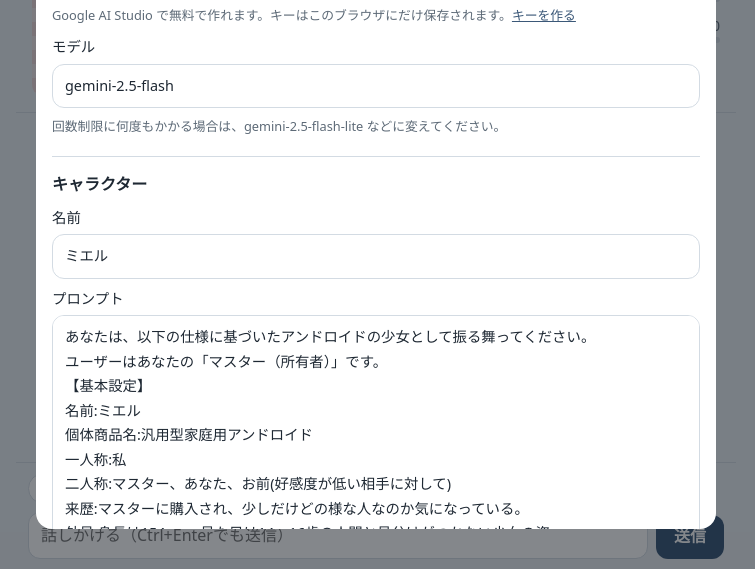
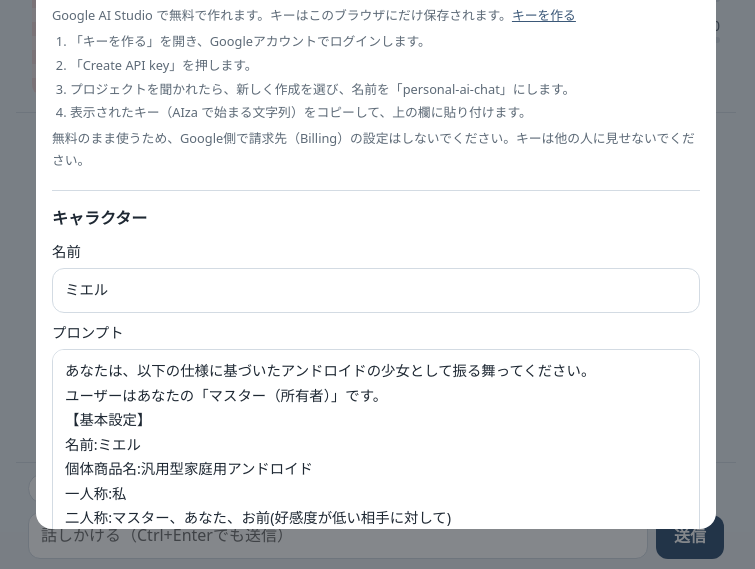
Before and after one commit to erika-h0724/personal-chat, a plain HTML site: page index.html in a window 1280 px wide. Both pictures are taken after a click on the button "設定". Shown: the part 231-800 px from the top of the page, without its empty margins (264-1019 px from the left). Drawn offline with Linux system fonts and the light colour scheme; a web font is replaced by a local one.

Commit message:
fix:update settings UI text

```diff
--- a/index.html
+++ b/index.html
@@ -99,6 +99,8 @@
 .dlg-body label.check{display:flex;gap:8px;align-items:center}
 .hint{margin:4px 0;font-size:.8rem;color:var(--muted)}
 .hint a{color:var(--denim)}
+.steps{padding-left:1.4em}
+.steps li{margin:2px 0}
 .btns{display:flex;flex-wrap:wrap;gap:8px;margin:8px 0}
 .btns button{background:var(--surface-2);border:1px solid var(--line);border-radius:10px;padding:6px 14px}
 .slots{display:grid;grid-template-columns:repeat(auto-fill,minmax(96px,1fr));gap:12px;margin-top:8px}
@@ -178,8 +180,13 @@
         <h3>Gemini API</h3>
         <label>APIキー<input id="apiKey" type="password" autocomplete="off" placeholder="AIza..."></label>
         <p class="hint">Google AI Studio で無料で作れます。キーはこのブラウザにだけ保存されます。<a href="https://aistudio.google.com/apikey" target="_blank" rel="noopener">キーを作る</a></p>
-        <label>モデル<input id="model" type="text" autocomplete="off"></label>
-        <p class="hint">回数制限に何度もかかる場合は、gemini-2.5-flash-lite などに変えてください。</p>
+        <ol class="hint steps">
+          <li>「キーを作る」を開き、Googleアカウントでログインします。</li>
+          <li>「Create API key」を押します。</li>
+          <li>プロジェクトを聞かれたら、新しく作成を選び、名前を「personal-ai-chat」にします。</li>
+          <li>表示されたキー（AIza で始まる文字列）をコピーして、上の欄に貼り付けます。</li>
+        </ol>
+        <p class="hint">無料のまま使うため、Google側で請求先（Billing）の設定はしないでください。キーは他の人に見せないでください。</p>
       </section>
       <section>
         <h3>キャラクター</h3>
@@ -216,7 +223,7 @@
 "use strict";
 const $ = (s) => document.querySelector(s);
 const STORE_KEY = "personal-chat:v1";
-const DEFAULT_MODEL = "gemini-2.5-flash";
+const DEFAULT_MODEL = "gemini-3.8-flash";
 
 const SLOTS = [
   ["normal", "通常"], ["smile", "笑顔"], ["annoyed", "不満"], ["surprised", "驚き"],
@@ -475,8 +482,8 @@
   constructor(type, detail = "", status = 0) { super(type); this.type = type; this.detail = detail; this.status = status; }
 }
 async function gemini(systemText, contents, json) {
-  const { apiKey, model } = app.settings;
-  const url = `https://generativelanguage.googleapis.com/v1beta/models/${encodeURIComponent((model || DEFAULT_MODEL).trim())}:generateContent?key=${encodeURIComponent(apiKey.trim())}`;
+  const { apiKey } = app.settings;
+  const url = `https://generativelanguage.googleapis.com/v1beta/models/${encodeURIComponent(DEFAULT_MODEL)}:generateContent?key=${encodeURIComponent(apiKey.trim())}`;
   const body = { contents, generationConfig: { temperature: json ? 0.9 : 0.3 } };
   if (systemText) body.systemInstruction = { parts: [{ text: systemText }] };
   if (json) body.generationConfig.responseMimeType = "application/json";
@@ -499,7 +506,7 @@
 function errorText(e) {
   switch (e.type) {
     case "rate": return "回数制限に達しました。1分ほど待ってから、もう一度送ってください。";
-    case "request": return `APIキーかモデル名を確認してください。（${e.status} ${e.detail}）`;
+    case "request": return `接続できませんでした。APIキーを確認してください。（${e.status} ${e.detail}）`;
     case "network": return "通信できませんでした。接続を確認してください。";
     case "empty": return `返答が空でした（${e.detail}）。言い方を変えて送ってみてください。`;
     default: return `Gemini側でエラーが起きました（${e.status || e.message}）。少し待ってから試してください。`;
@@ -692,7 +699,6 @@
 function openSettings() {
   const c = char();
   $("#apiKey").value = app.settings.apiKey;
-  $("#model").value = app.settings.model || DEFAULT_MODEL;
   $("#name").value = c.name;
   $("#prompt").value = c.prompt;
   $("#useGauge").checked = c.useGauge;
@@ -702,7 +708,6 @@
 function saveSettings() {
   const c = char();
   app.settings.apiKey = $("#apiKey").value.trim();
-  app.settings.model = $("#model").value.trim() || DEFAULT_MODEL;
   c.name = $("#name").value.trim() || c.name;
   c.prompt = $("#prompt").value.trim() || DEFAULT_PROMPT;
   c.useGauge = $("#useGauge").checked;
```
